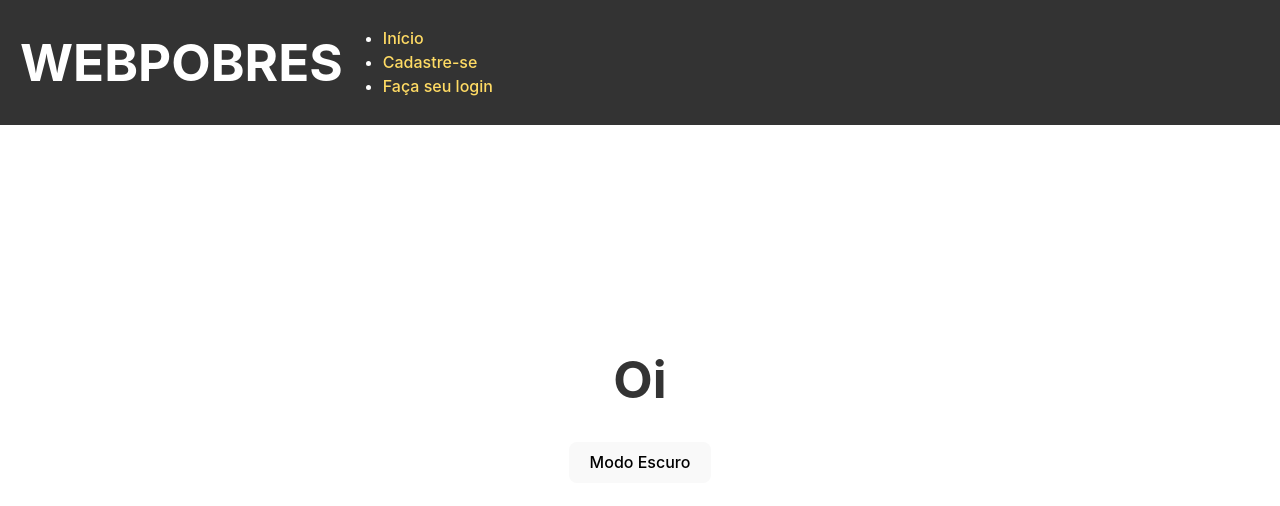
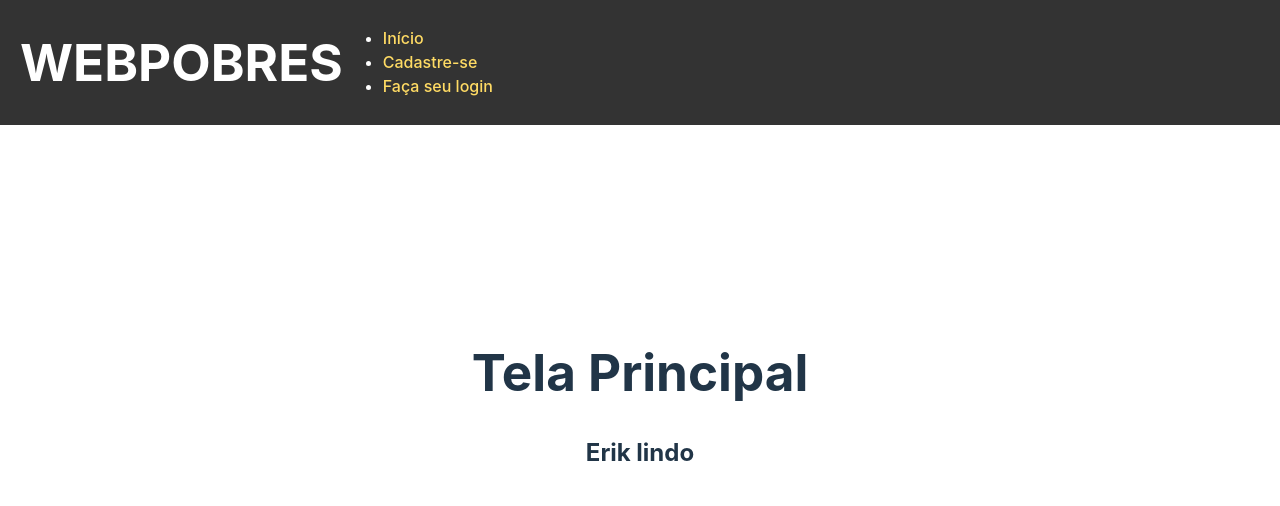
Before and after one commit to LeaelSouza/projeto_SA, a React (Vite) app in the folder vite-project/: page /telaPrincipal in a window 1280 px wide. Shown: the top 506 px of the page. Built offline with nearby package versions, Linux system fonts and the light colour scheme.

Commit message:
arrumando dark mode no inicio

```diff
--- a/vite-project/src/TelaInicial/inicio.jsx
+++ b/vite-project/src/TelaInicial/inicio.jsx
@@ -1,18 +1,26 @@
 import { Link, Outlet } from 'react-router-dom';
-import React, { useState } from 'react';
+import React, { useState, useEffect } from 'react';
 import "./inicio.css";
 
 function TelaInicio(){
-    const [modoEscuro, setModoEscuro] = useState(false);
+    const [darkMode, setDarkMode] = useState(false);
 
-function alterarModo() {
-      setModoEscuro(!modoEscuro);
-  };
+    useEffect(() => {
+      if (darkMode) {
+        document.body.classList.add('dark-mode');
+      } else {
+        document.body.classList.remove('dark-mode');
+      }
+    }, [darkMode]);
+
+    const alterarModo = () => {
+      setDarkMode(!darkMode);
+    };
 
     return(
         <>
-        <div className={modoEscuro?'escuro': 'body'}>
-            <button onClick={alterarModo}>{modoEscuro ? 'Modo Claro' : 'Modo Escuro'}</button>
+        <div className={darkMode?'dark-mode' : 'light-mode'}>
+            <button onClick={alterarModo}>{darkMode ? 'Modo Claro' : 'Modo Escuro'}</button>
             <h1>Início</h1>
             <Link to={'/telaPrincipal'}>Tela Principal</Link>
             <br></br>
--- a/vite-project/src/telaPrincipal/telaPrincipal.jsx
+++ b/vite-project/src/telaPrincipal/telaPrincipal.jsx
@@ -3,32 +3,15 @@
 /*aqui serão apresentados na tela: os anúncios disponíveis,
 botão ANUNCIAR, botão PESQUISAR, botão FILTRAR e entre outros que vamos ir decidindo*/
 
-import React, { useState, useEffect } from 'react';
+import { Link } from "react-router-dom";
 
-function TelaPrincipal() {
-  const [darkMode, setDarkMode] = useState(false);
-
-  useEffect(() => {
-    if (darkMode) {
-      document.body.classList.add('dark-mode');
-    } else {
-      document.body.classList.remove('dark-mode');
-    }
-  }, [darkMode]);
-
-  const toggleDarkMode = () => {
-    setDarkMode(!darkMode);
-  };
-
-  return (
-    <div className={darkMode ? 'dark-mode' : 'light-mode'}>
-      <h1>Oi</h1>
-      <button onClick={toggleDarkMode}>
-        {darkMode ? 'Modo Claro' : 'Modo Escuro'}
-      </button>
-      {/* outros componentes da sua aplicação */}
-    </div>
-  );
+function TelaPrincipal(){
+    return (
+        <>
+        <h1>Tela Principal</h1>
+        <h2>Erik lindo</h2>
+        </>
+    )
 }
 
 export default TelaPrincipal;
```
